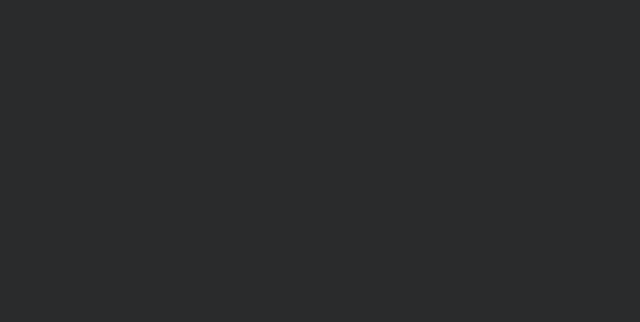
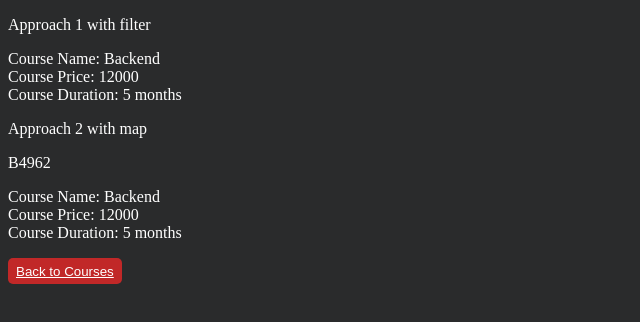
Before and after one commit to priyanshishah20/React_App, a React (Vite) app: page /courses/B4962 in a window 1280 px wide. Before the commit this address had no page. Shown: the top 322 px of the page, without its empty margins (0-640 px from the left). Built offline with nearby package versions, Linux system fonts and the light colour scheme.

Commit message:
Link and useParams

```diff
--- a/src/App.jsx
+++ b/src/App.jsx
@@ -1,5 +1,5 @@
 import React from 'react'
-import Learning from './Learning'
+import Learning from './components/Learning'
 import { BrowserRouter as Router, Routes, Route } from 'react-router-dom'
 import Home from './pages/Home'
 import About from './pages/About'
@@ -18,7 +18,7 @@
         <Route path="/about" element={<About/>} />
         <Route path="/contact" element={<Contact/>} />
         <Route path="/courses" element={<Product/>} />
-        <Route path="/course/:id" element={<CourseDetails/>} />
+        <Route path="/courses/:id" element={<CourseDetails/>} />
       </Routes>
     </Router>
     </>
--- a/src/index.css
+++ b/src/index.css
@@ -34,6 +34,9 @@
 .btn:first-of-type{
   margin-left: 0;
 }
+.btn a{
+  color: white;
+}
 .hvr-btn{
   background-color: #5d813d;
 }
--- a/src/pages/CourseDetails.jsx
+++ b/src/pages/CourseDetails.jsx
@@ -1,8 +1,38 @@
 import React from 'react'
+import { useParams, Link } from 'react-router-dom'
 
 const CourseDetails = () => {
+  //console.log(useParams());
+  const { id, course_name } = useParams();
+
+  const arr = [
+    { id: 'R1263', course_name: 'React.JS', price: 18000, duration: '5 months' },
+    { id: 'F2812', course_name: 'Frontend', price: 10000, duration: '5 months' },
+    { id: 'J3579', course_name: 'Java Full Stack', price: 15000, duration: '5 months' },
+    { id: 'B4962', course_name: 'Backend', price: 12000, duration: '5 months' },
+  ];
+
+  const course_details = arr.filter((data) => data.id == id);
+
   return (
-    <div>CourseDetails</div>
+    <>
+      <p>Approach 1 with filter</p>
+      <div>Course Name: {course_details[0].course_name}</div>
+      <div>Course Price: {course_details[0].price}</div>
+      <div>Course Duration: {course_details[0].duration}</div>
+
+      <p>Approach 2 with map</p>
+      {course_details.map((data) => <div key={data.id}>
+        <p>{data.id}</p>
+        <div>Course Name: {data.course_name}</div>
+        <div>Course Price: {data.price}</div>
+        <div>Course Duration: {data.duration}</div>
+      </div>)}
+
+      <div style={{marginTop:'16px'}}>
+        <button className='btn'><Link to="/courses">Back to Courses</Link></button>
+      </div>
+    </>
   )
 }
 
--- a/src/pages/Product.jsx
+++ b/src/pages/Product.jsx
@@ -3,20 +3,22 @@
 
 const Product = () => {
   const arr = [
-    {id:'R1263', course_name:'React.JS', price: 18000},
-    {id:'F2812', course_name:'Frontend', price: 10000},
-    {id:'J3579', course_name:'Java Full Stack', price: 15000},
-    {id:'B4962', course_name:'Backend', price: 12000},
+    {id:'R1263', course_name:'React.JS', price: 18000, duration: '5 months'},
+    {id:'F2812', course_name:'Frontend', price: 10000, duration: '5 months'},
+    {id:'J3579', course_name:'Java Full Stack', price: 15000, duration: '5 months'},
+    {id:'B4962', course_name:'Backend', price: 12000, duration: '5 months'},
   ];
 
   return (
     <>
-    <div>Product</div>
+    <div>Courses</div>
     <div>
       <ul>
-        {arr.map((data)=> <li key={data.id}>
-          <link to={`/course/:${data.id}`}>{data.course_name}</link>
-        </li>)}
+        {arr.map((data)=> <div key={data.id}>
+          <li>
+            <Link to={`/courses/${data.id}`}>{data.course_name}</Link>
+          </li>
+        </div>)}
       </ul>
     </div>
     </>
```
Also changed, not shown: src/components/Learning.jsx (renamed from src/Learning.jsx, +12 -12 lines).
